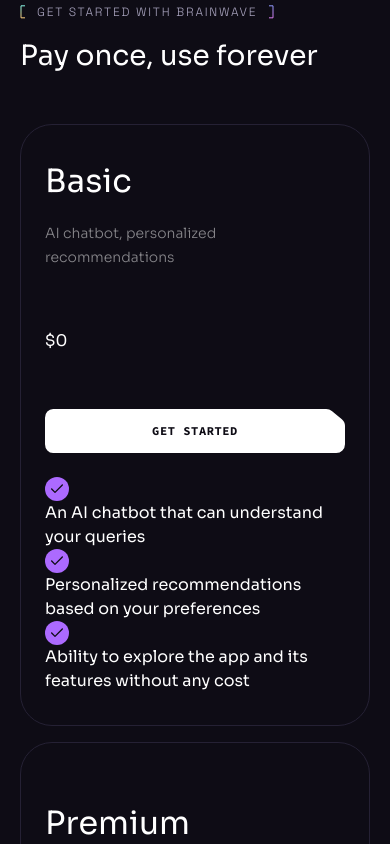
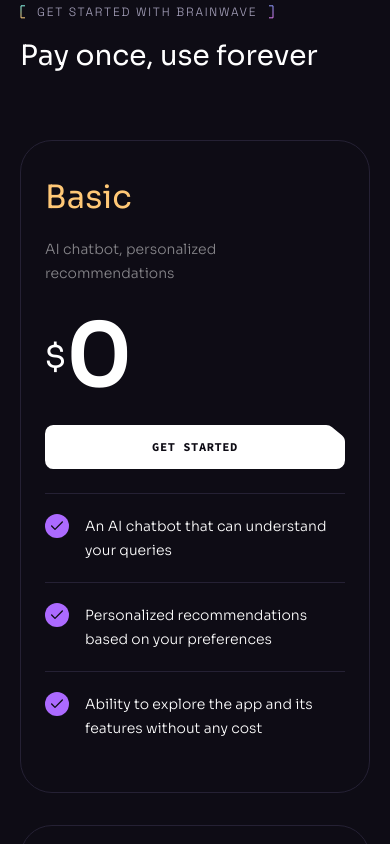
Before and after one commit to AaronPG095/brainwave, a React (Vite) app: page / in a window 390 px wide. Shown: the part 6940-7784 px from the top of the page. Built offline with nearby package versions, Linux system fonts and the light colour scheme.

Commit message:
Completed Pricing Section

```diff
--- a/src/components/Heading.jsx
+++ b/src/components/Heading.jsx
@@ -2,7 +2,9 @@
 
 const Heading = ({ className, title, text, tag }) => {
   return (
-    <div className={`${className} max-w-[50rem] mx-auto mb-12 lg:mb-20`}>
+    <div
+      className={`${className} max-w-[50rem] mx-auto mb-12 lg:mb-20 md:text-center`}
+    >
       {tag && <Tagline className="mb-4 md:justify-center">{tag}</Tagline>}
       {title && <h2 className="h2">{title}</h2>}
       {text && <p className="body-2 mt-4 text-n-4">{text}</p>}
--- a/src/components/Pricing.jsx
+++ b/src/components/Pricing.jsx
@@ -35,6 +35,14 @@
           <LeftLine />
           <RightLine />
         </div>
+        <div className="flex justify-center mt-10">
+          <a
+            className="text-xs font-code font-bold tracking-wider uppercase border-b"
+            href="/pricing"
+          >
+            See the full details
+          </a>
+        </div>
       </div>
     </Section>
   );
--- a/src/components/PricingList.jsx
+++ b/src/components/PricingList.jsx
@@ -8,7 +8,7 @@
       {pricing.map((item) => (
         <div
           key={item.id}
-          className="w-[19rem] max-lg:w-full h-full px-6 bg-n-8 border border-n-6 rounded-[2rem] lg:w-auto even:py-14 odd:py-8"
+          className="w-[19rem] max-lg:w-full h-full px-6 bg-n-8 border border-n-6 rounded-[2rem] lg:w-auto even:py-14 odd:py-8 odd:my-4 [&>h4]:first:text-color-2 [&>h4]:even:text-color-1 [&>h4]:last:text-color-3"
         >
           <h4 className="h4 mb-4">{item.title}</h4>
           <p className="body-2 min-h-[4rem] mb-3 text-n-1/50">
@@ -18,8 +18,10 @@
           <div className="flex items-center h-[5.5rem] mb-6">
             {item.price && (
               <>
-                <div>$</div>
-                <div>{item.price}</div>
+                <div className="h3">$</div>
+                <div className="text-[5.5rem] leading-none font-bold">
+                  {item.price}
+                </div>
               </>
             )}
           </div>
@@ -33,9 +35,12 @@
 
           <ul>
             {item.features.map((feature, index) => (
-              <li key={index}>
+              <li
+                key={index}
+                className="flex items-start py-5 border-t border-n-6"
+              >
                 <img src={check} width={24} height={24} alt="Check" />
-                <p>{feature}</p>
+                <p className="body-2 ml-4">{feature}</p>
               </li>
             ))}
           </ul>
```
